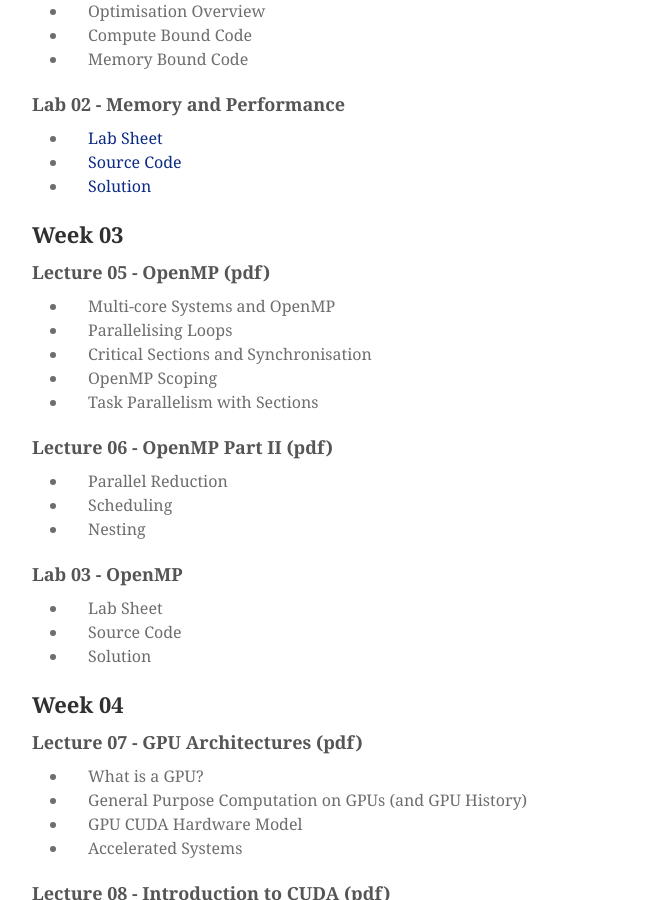
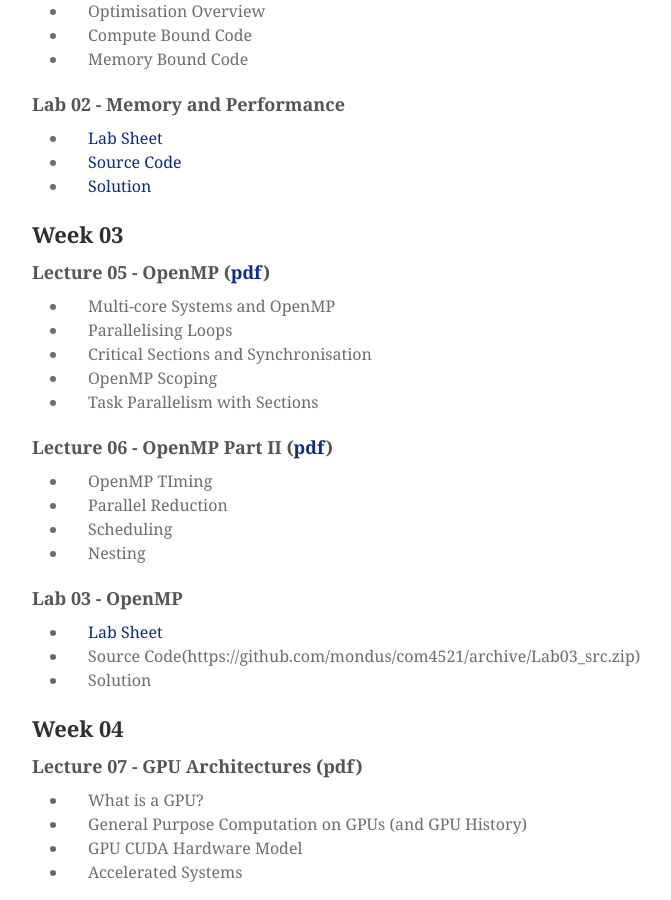
Before and after one commit to mondus/mondus.github.io, a Jekyll site: the page built from teaching/COM4521/index.md, in a window 1280 px wide and 900 px high, scrolled down 3504 px. Shown: the whole window, without its empty margins (208-879 px from the left). Built offline with Jekyll 4.4.1, drawn with Linux system fonts in a browser that asks for light colours; nearby versions of some CDN libraries; some web fonts are replaced.

Commit message:
added lectures slides for openmp

```diff
--- a/teaching/COM4521/index.md
+++ b/teaching/COM4521/index.md
@@ -110,7 +110,7 @@ A [Google group](https://groups.google.com/a/sheffield.ac.uk/d/forum/com4521-gro
 
 ## Week 03
 
-### Lecture 05 - OpenMP (pdf)
+### Lecture 05 - OpenMP ([pdf](https://drive.google.com/file/d/1TGJH3XE5KuHcyZhOb9WuS1LTfTxhRJsG/view?usp=sharing))
 
 * Multi-core Systems and OpenMP
 * Parallelising Loops
@@ -118,16 +118,17 @@ A [Google group](https://groups.google.com/a/sheffield.ac.uk/d/forum/com4521-gro
 * OpenMP Scoping
 * Task Parallelism with Sections
 
-### Lecture 06 - OpenMP Part II (pdf)
+### Lecture 06 - OpenMP Part II ([pdf](https://drive.google.com/file/d/1In38jp2oemomL0qrmW_IdPUcn0hdwBSX/view?usp=sharing))
 
+* OpenMP TIming
 * Parallel Reduction
 * Scheduling
 * Nesting
 
 ### Lab 03 - OpenMP
 
-* Lab Sheet
-* Source Code
+* [Lab Sheet](https://drive.google.com/file/d/1av2Dnig7yiX41jlVVQd9mU1Zjp_P6Top/view?usp=sharing)
+* Source Code(https://github.com/mondus/com4521/archive/Lab03_src.zip)
 * Solution
 
 ## Week 04
```
